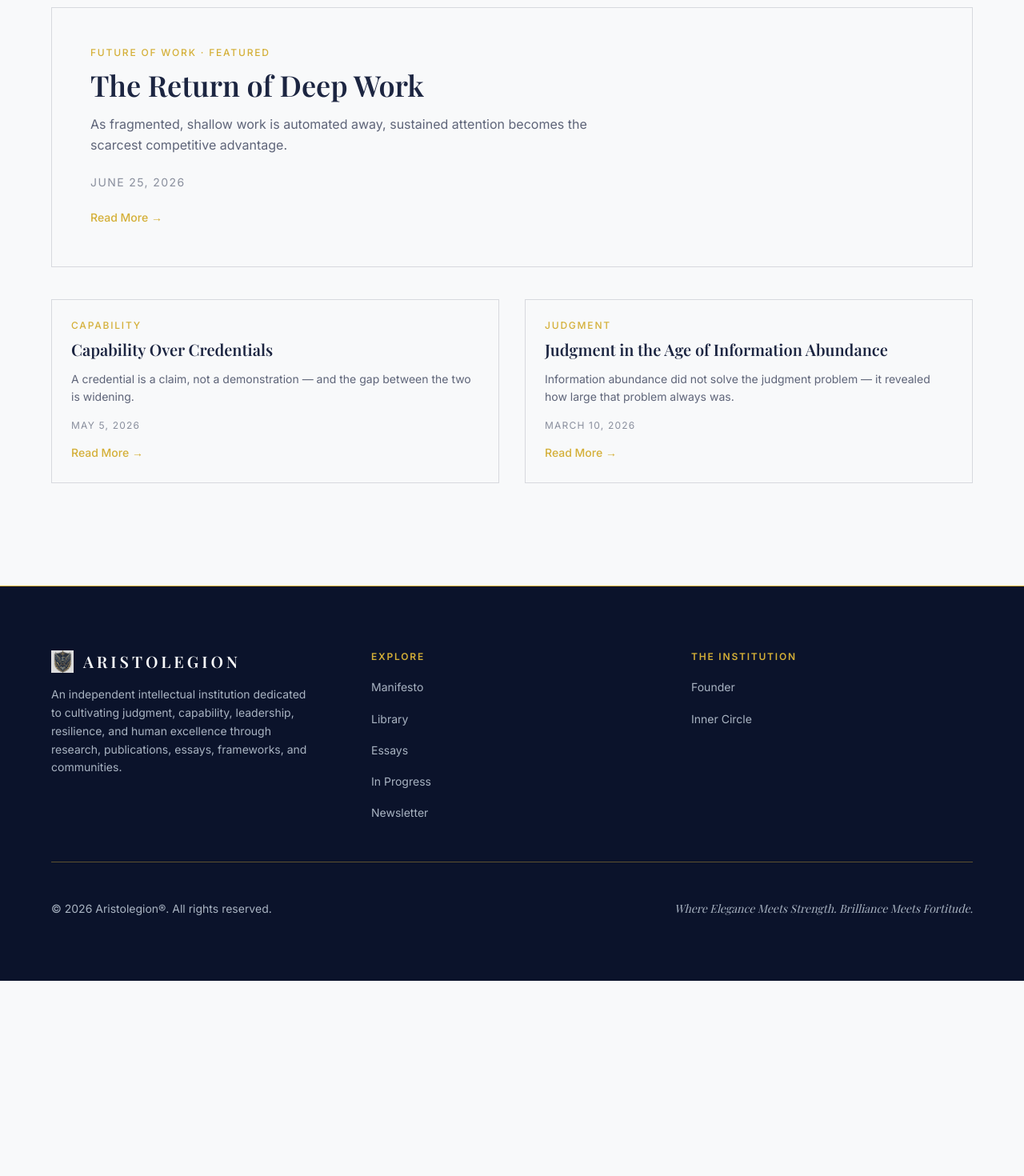
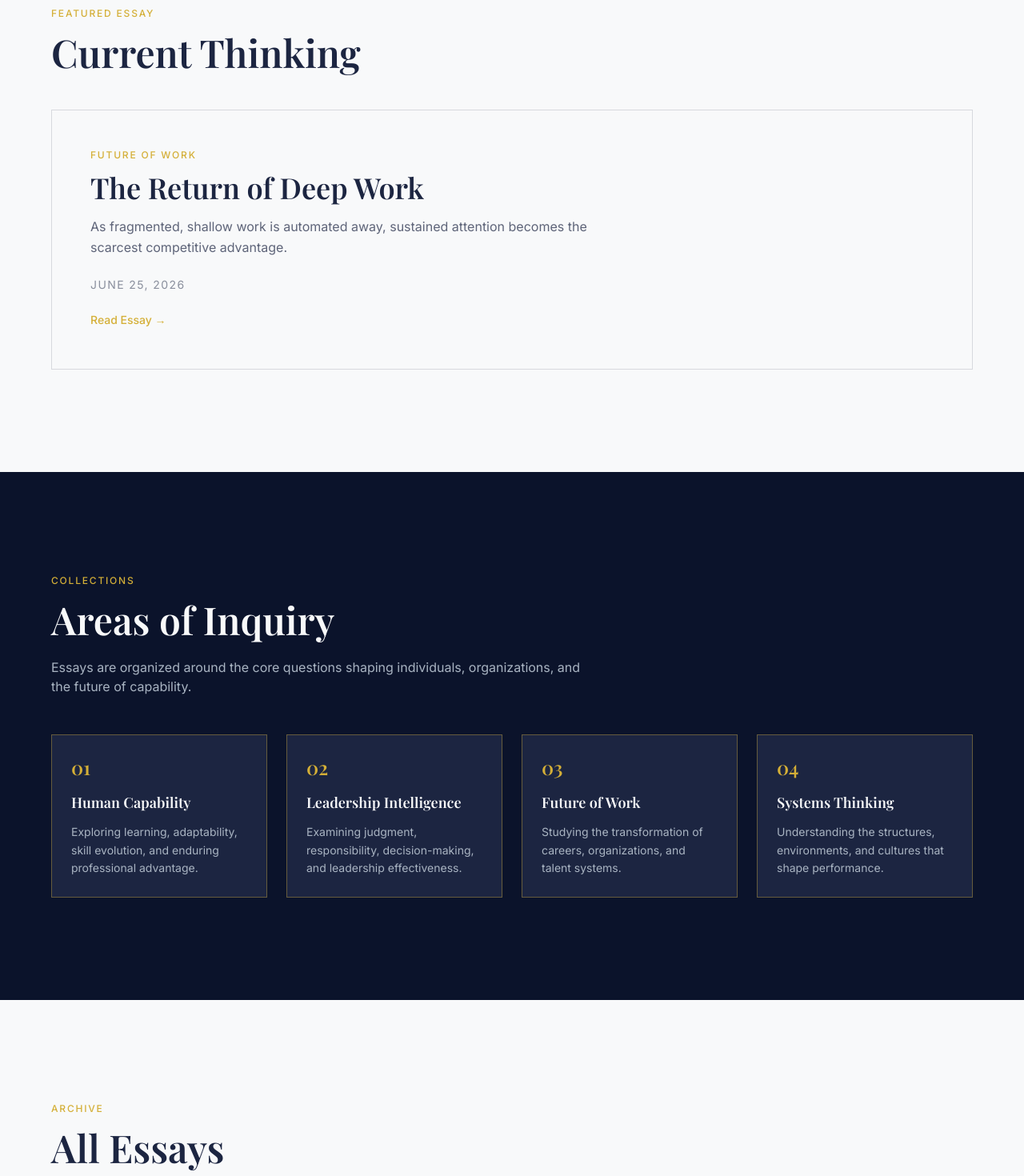
Before and after one commit to Aristolegion/aristolegion-web, a Next.js app: page /essays in a window 1280 px wide. Shown: the part 680-2150 px from the top of the page at 80% size. Before the commit the page ends 1906 px from the top, so only its background shows below. Built offline with nearby package versions, Linux system fonts and the light colour scheme; no server answers.

Commit message:
Refine essays into institutional archive

```diff
--- a/app/essays/page.tsx
+++ b/app/essays/page.tsx
@@ -5,7 +5,10 @@ import { Section } from "@/components/layout/Section";
 import { Card } from "@/components/ui/Card";
 import { Divider } from "@/components/ui/Divider";
 import { Eyebrow } from "@/components/ui/Eyebrow";
+import { NewsletterSignup } from "@/components/ui/NewsletterSignup";
+import { SectionHeading } from "@/components/ui/SectionHeading";
 import { essays as staticEssays } from "@/lib/content/essays";
+import { essayCollections } from "@/lib/content/essayCollections";
 import { supabaseSelect } from "@/lib/supabase";
 import type { Essay as HostedEssay } from "@/lib/sanctum/types";
 
@@ -83,7 +86,7 @@ export default async function EssaysPage() {
     (a, b) => new Date(b.sortDate).getTime() - new Date(a.sortDate).getTime()
   );
 
-  const [featured, ...rest] = items;
+  const [featured] = items;
 
   return (
     <PageShell>
@@ -92,13 +95,12 @@ export default async function EssaysPage() {
           <div className="mx-auto max-w-3xl text-center">
             <Eyebrow className="mb-6">Essays</Eyebrow>
             <h1 className="font-display text-balance text-4xl font-bold text-ivory md:text-5xl lg:text-6xl">
-              From the House
+              Field Notes &amp; Essays
             </h1>
             <Divider className="mx-auto my-8 w-24" />
             <p className="font-body text-lg leading-relaxed text-ivory-muted">
-              Ongoing essays developing Aristolegion&apos;s intellectual
-              voice — on judgment, capability, leadership, and the future of
-              work.
+              Observations and essays exploring judgment, capability,
+              leadership, human systems, and the evolving nature of work.
             </p>
           </div>
         </Container>
@@ -107,11 +109,17 @@ export default async function EssaysPage() {
       {featured && (
         <Section background="ivory">
           <Container>
+            <SectionHeading
+              eyebrow="Featured Essay"
+              title="Current Thinking"
+              tone="ivory"
+            />
+            <div className="mt-12">
               <Card href={`/essays/${featured.slug}`} tone="ivory" className="p-8 md:p-12">
-              <Eyebrow className="mb-3">{featured.category} · Featured</Eyebrow>
-              <h2 className="font-display text-balance text-2xl font-semibold text-charcoal md:text-4xl">
+                <Eyebrow className="mb-3">{featured.category}</Eyebrow>
+                <h3 className="font-display text-balance text-2xl font-semibold text-charcoal md:text-4xl">
                   {featured.title}
-              </h2>
+                </h3>
                 <p className="mt-4 max-w-2xl font-body text-base leading-relaxed text-charcoal/70">
                   {featured.excerpt}
                 </p>
@@ -119,13 +127,48 @@ export default async function EssaysPage() {
                   {formatDate(featured.sortDate)}
                 </p>
                 <span className="mt-6 inline-block font-body text-sm font-medium text-gold transition-colors duration-200 group-hover:text-navy">
-                Read More →
+                  Read Essay →
                 </span>
               </Card>
+            </div>
+          </Container>
+        </Section>
+      )}
 
-            {rest.length > 0 && (
-              <ul className="mt-10 grid gap-8 md:grid-cols-2">
-                {rest.map((essay) => (
+      <Section background="navy">
+        <Container>
+          <SectionHeading
+            eyebrow="Collections"
+            title="Areas of Inquiry"
+            description="Essays are organized around the core questions shaping individuals, organizations, and the future of capability."
+            tone="navy"
+          />
+          <ul className="mt-12 grid gap-6 sm:grid-cols-2 lg:grid-cols-4">
+            {essayCollections.map((collection) => (
+              <li key={collection.number}>
+                <Card tone="navy" className="p-6">
+                  <span className="font-display text-2xl font-semibold text-gold">
+                    {collection.number}
+                  </span>
+                  <h3 className="mt-3 font-display text-lg font-semibold text-ivory">
+                    {collection.title}
+                  </h3>
+                  <p className="mt-3 font-body text-sm leading-relaxed text-ivory-muted">
+                    {collection.description}
+                  </p>
+                </Card>
+              </li>
+            ))}
+          </ul>
+        </Container>
+      </Section>
+
+      {items.length > 0 && (
+        <Section background="ivory">
+          <Container>
+            <SectionHeading eyebrow="Archive" title="All Essays" tone="ivory" />
+            <ul className="mt-12 grid gap-8 md:grid-cols-2">
+              {items.map((essay) => (
                 <li key={essay.slug}>
                   <Card href={`/essays/${essay.slug}`} tone="ivory" className="p-6">
                     <Eyebrow className="mb-2">{essay.category}</Eyebrow>
@@ -145,10 +188,28 @@ export default async function EssaysPage() {
                 </li>
               ))}
             </ul>
-            )}
           </Container>
         </Section>
       )}
+
+      <Section background="navy">
+        <Container>
+          <div className="mx-auto max-w-2xl text-center">
+            <Eyebrow className="mb-4">Join the Newsletter</Eyebrow>
+            <h2 className="font-display text-balance text-2xl font-semibold text-ivory md:text-3xl">
+              Continue Exploring Human Capability
+            </h2>
+            <p className="mt-6 font-body text-base leading-relaxed text-ivory-muted">
+              Receive new Aristolegion essays, intelligence publications, and
+              frameworks exploring judgment, leadership, and the future of
+              work.
+            </p>
+            <div className="mt-8">
+              <NewsletterSignup tone="navy" />
+            </div>
+          </div>
+        </Container>
+      </Section>
     </PageShell>
   );
 }
--- /dev/null
+++ b/lib/content/essayCollections.ts
@@ -0,0 +1,31 @@
+import type { Domain } from "./types";
+
+// Taxonomy cards for the Essays archive's "Areas of Inquiry" section — display
+// only, not routed. Reuses the Domain shape (number/title/description) since
+// it's identical to what SixPillars/DomainsOfExploration already render.
+export const essayCollections: Domain[] = [
+  {
+    number: "01",
+    title: "Human Capability",
+    description:
+      "Exploring learning, adaptability, skill evolution, and enduring professional advantage.",
+  },
+  {
+    number: "02",
+    title: "Leadership Intelligence",
+    description:
+      "Examining judgment, responsibility, decision-making, and leadership effectiveness.",
+  },
+  {
+    number: "03",
+    title: "Future of Work",
+    description:
+      "Studying the transformation of careers, organizations, and talent systems.",
+  },
+  {
+    number: "04",
+    title: "Systems Thinking",
+    description:
+      "Understanding the structures, environments, and cultures that shape performance.",
+  },
+];
```
Lines whose indentation alone changed are shown as unchanged.
